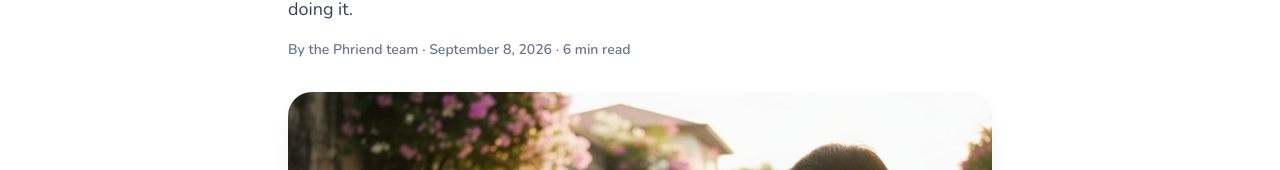
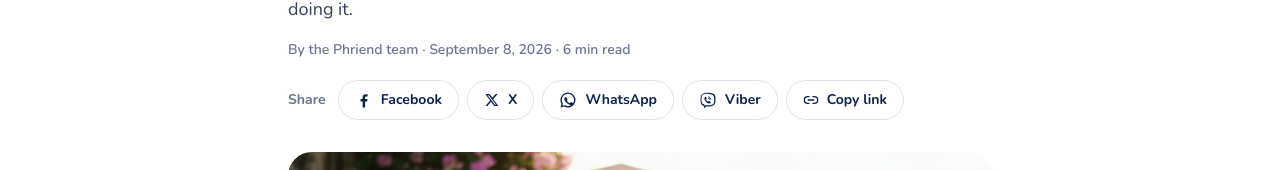
Before and after one commit to newmachinesph/phriend-web, a Next.js app: page /blog/photographers-and-videographers-earn-with-phriend in a window 1280 px wide. Shown: the part 444-614 px from the top of the page. Built offline with nearby package versions, Linux system fonts and the light colour scheme; no server answers.

Commit message:
feat(blog): share bar on articles (Facebook, X, WhatsApp, Viber, copy link, native sheet)

```diff
--- a/app/blog/[slug]/page.tsx
+++ b/app/blog/[slug]/page.tsx
@@ -2,6 +2,7 @@ import type { Metadata } from "next";
 import Image from "next/image";
 import { notFound } from "next/navigation";
 import { ArticleCta, BackToBlog } from "@/components/blog";
+import { ShareBar } from "@/components/share-bar";
 import { pageMeta, SITE_NAME, SITE_URL } from "@/lib/site";
 import { findDbPost, readingMinutes, renderMarkdown } from "@/lib/blog-db";
 import { findPost, POSTS } from "../_posts";
@@ -19,7 +20,11 @@ export async function generateMetadata({ params }: { params: Promise<{ slug: str
     if (!db) return { title: "Article not found", robots: { index: false } };
     const base = pageMeta({ title: db.seoTitle || db.title.slice(0, 60), description: db.description.slice(0, 150), path: `/blog/${db.slug}` });
     const og = { url: `/blog/${db.slug}/opengraph-image`, width: 1200, height: 630, alt: db.title };
-    return { ...base, openGraph: { ...base.openGraph, type: "article", publishedTime: db.publishedAt, modifiedTime: db.updatedAt, authors: [SITE_NAME], tags: db.tags, images: [og] }, twitter: { card: "summary_large_image", title: db.seoTitle || db.title, description: db.description, images: [og.url] } };
+    return {
+      ...base,
+      openGraph: { ...base.openGraph, type: "article", publishedTime: db.publishedAt, modifiedTime: db.updatedAt, authors: [SITE_NAME], tags: db.tags, images: [og] },
+      twitter: { card: "summary_large_image", title: db.seoTitle || db.title, description: db.description, images: [og.url] },
+    };
   }
   const base = pageMeta({ title: post.seoTitle, description: post.seoDescription, path: `/blog/${post.slug}` });
   const og = { url: `/blog/${post.slug}/opengraph-image`, width: 1200, height: 630, alt: post.ogTitle ?? post.seoTitle };
@@ -84,6 +89,9 @@ export default async function ArticlePage({ params }: { params: Promise<{ slug:
         <p className="mt-4 text-sm font-semibold text-muted">
           By the Phriend team · {fmt(post.date)} · {post.readingMinutes} min read
         </p>
+        <div className="mt-5">
+          <ShareBar url={url} title={post.title} />
+        </div>
       </header>
       <div className="relative mt-8 aspect-[16/9] overflow-hidden rounded-3xl shadow-card">
         <Image src={post.hero.src} alt={post.hero.alt} width={1600} height={900} sizes="(min-width: 768px) 768px, 100vw" className="h-full w-full object-cover" priority />
@@ -102,6 +110,9 @@ export default async function ArticlePage({ params }: { params: Promise<{ slug:
         </dl>
       </article>
 
+      <div className="mt-10 border-t border-line pt-6">
+        <ShareBar url={url} title={post.title} />
+      </div>
       <ArticleCta category={post.category} />
     </main>
   );
@@ -148,6 +159,9 @@ function DbArticle({ post }: { post: NonNullable<Awaited<ReturnType<typeof findD
         <p className="mt-4 text-sm font-semibold text-muted">
           By the Phriend team · {fmt(post.publishedAt.slice(0, 10))} · {readingMinutes(post.bodyMd)} min read
         </p>
+        <div className="mt-5">
+          <ShareBar url={url} title={post.title} />
+        </div>
       </header>
       {post.cover && (
         <div className="relative mt-8 aspect-[16/9] overflow-hidden rounded-3xl shadow-card">
@@ -156,6 +170,9 @@ function DbArticle({ post }: { post: NonNullable<Awaited<ReturnType<typeof findD
       )}
       {/* Markdown written by Ops admins, sanitized in renderMarkdown before it reaches the page */}
       <article className="article mt-10" dangerouslySetInnerHTML={{ __html: renderMarkdown(post.bodyMd) }} />
+      <div className="mt-10 border-t border-line pt-6">
+        <ShareBar url={url} title={post.title} />
+      </div>
       {niche && <ArticleCta category={niche} />}
     </main>
   );
--- /dev/null
+++ b/components/share-bar.tsx
@@ -0,0 +1,75 @@
+"use client";
+import { useState, useSyncExternalStore } from "react";
+import { Check, Link2, Share2 } from "lucide-react";
+
+const btn = "inline-flex h-10 items-center gap-2 rounded-full border border-line bg-white px-4 text-sm font-bold text-ink transition hover:border-brand hover:text-brand-text";
+
+const Facebook = () => (
+  <svg viewBox="0 0 24 24" width="18" height="18" fill="currentColor" aria-hidden="true">
+    <path d="M13.5 22v-8h2.7l.4-3.2h-3.1V8.8c0-.9.3-1.6 1.6-1.6h1.7V4.4c-.3 0-1.3-.1-2.5-.1-2.5 0-4.1 1.5-4.1 4.2v2.3H7.4V14h2.8v8h3.3z" />
+  </svg>
+);
+const XLogo = () => (
+  <svg viewBox="0 0 24 24" width="16" height="16" fill="currentColor" aria-hidden="true">
+    <path d="M17.5 3h3l-6.8 7.8L21.7 21h-6.2l-4.9-6.4L5 21H2l7.3-8.4L1.9 3h6.4l4.4 5.8L17.5 3zm-1.1 16.2h1.7L7 4.7H5.2l11.2 14.5z" />
+  </svg>
+);
+const WhatsApp = () => (
+  <svg viewBox="0 0 24 24" width="18" height="18" fill="currentColor" aria-hidden="true">
+    <path d="M12 2a10 10 0 0 0-8.6 15.1L2 22l5-1.3A10 10 0 1 0 12 2zm0 1.8a8.2 8.2 0 0 1 0 16.4c-1.5 0-2.9-.4-4.1-1.1l-.3-.2-3 .8.8-2.9-.2-.3A8.2 8.2 0 0 1 12 3.8zm-3.2 4.3c-.2 0-.5 0-.7.3-.3.3-1 1-1 2.4s1 2.8 1.2 3c.1.2 2 3.1 4.9 4.3 2.4 1 2.9.8 3.4.7.5 0 1.7-.7 1.9-1.4.2-.7.2-1.2.2-1.4-.1-.1-.3-.2-.6-.3l-1.9-.9c-.3-.1-.5-.2-.7.1l-.9 1.1c-.2.2-.3.2-.6.1a6.7 6.7 0 0 1-3.3-2.9c-.2-.4.2-.4.6-1.1.1-.2 0-.4 0-.5l-.9-2.1c-.2-.5-.4-.5-.6-.5z" />
+  </svg>
+);
+const Viber = () => (
+  <svg viewBox="0 0 24 24" width="18" height="18" fill="currentColor" aria-hidden="true">
+    <path d="M12 2.2c-3.6 0-6.8.9-8.3 2.4C2.5 5.9 2 8.3 2 11.6c0 2.9.4 5.2 1.6 6.6.7.8 1.7 1.4 3 1.8v3l3.1-2.4c.7.1 1.5.1 2.3.1 3.6 0 6.8-.9 8.3-2.4 1.2-1.3 1.7-3.7 1.7-7s-.5-5.7-1.7-7C18.8 3.1 15.6 2.2 12 2.2zm0 1.9c3.2 0 6 .8 7 1.8.8.9 1.2 3 1.2 5.7s-.4 4.8-1.2 5.7c-1 1-3.8 1.8-7 1.8-.8 0-1.6-.1-2.4-.2l-.4-.1-1.7 1.3v-1.8l-.6-.2c-1.1-.3-1.9-.7-2.4-1.3-.8-.9-1.2-3-1.2-5.6s.4-4.8 1.2-5.7c1-1 3.8-1.8 7.5-1.8zm-3.1 3.6c-.2 0-.5.1-.7.3-.6.5-1.1 1.2-1.1 2 0 .3.1.6.2.9.9 2.5 2.7 4.5 5.1 5.6.4.2.8.3 1.2.3.8 0 1.5-.5 2-1.1.2-.2.3-.5.3-.7 0-.2-.1-.4-.3-.5l-1.7-1.1c-.2-.1-.4-.2-.6-.2-.3 0-.5.1-.7.3l-.4.4c-.1.1-.2.1-.4 0-1-.5-1.9-1.4-2.4-2.4-.1-.1 0-.3 0-.4l.4-.4c.3-.3.4-.7.2-1.1L9.5 8c-.2-.2-.4-.3-.6-.3zm3.4-.4a.5.5 0 0 0 0 1c1.6.1 2.9 1.4 3 3a.5.5 0 0 0 1 0c-.1-2.1-1.8-3.9-4-4zm.2 1.8a.5.5 0 0 0-.1 1c.6.1 1.1.6 1.2 1.2a.5.5 0 0 0 1-.1 2.3 2.3 0 0 0-2.1-2.1z" />
+  </svg>
+);
+
+/** Share an article: the native sheet on phones, the networks people here actually use on desktop, and a copy button. */
+export function ShareBar({ url, title }: { url: string; title: string }) {
+  const [copied, setCopied] = useState(false);
+  const canShare = useSyncExternalStore(
+    () => () => {},
+    () => "share" in navigator,
+    () => false,
+  ); // the native sheet exists on phones; false during server render
+  const u = encodeURIComponent(url);
+  const t = encodeURIComponent(title);
+  const copy = async () => {
+    try {
+      await navigator.clipboard.writeText(url);
+      setCopied(true);
+      setTimeout(() => setCopied(false), 1800);
+    } catch {}
+  };
+  const native = async () => {
+    try {
+      await navigator.share({ title, url });
+    } catch {}
+  };
+  return (
+    <div className="flex flex-wrap items-center gap-2">
+      <span className="mr-1 text-sm font-bold text-muted">Share</span>
+      <a href={`https://www.facebook.com/sharer/sharer.php?u=${u}`} target="_blank" rel="noopener noreferrer" className={btn} aria-label="Share on Facebook">
+        <Facebook /> Facebook
+      </a>
+      <a href={`https://twitter.com/intent/tweet?url=${u}&text=${t}`} target="_blank" rel="noopener noreferrer" className={btn} aria-label="Share on X">
+        <XLogo /> X
+      </a>
+      <a href={`https://wa.me/?text=${t}%20${u}`} target="_blank" rel="noopener noreferrer" className={btn} aria-label="Share on WhatsApp">
+        <WhatsApp /> WhatsApp
+      </a>
+      <a href={`viber://forward?text=${t}%20${u}`} className={btn} aria-label="Share on Viber">
+        <Viber /> Viber
+      </a>
+      <button type="button" onClick={copy} className={btn} aria-label="Copy link">
+        {copied ? <Check size={16} /> : <Link2 size={16} />} {copied ? "Copied" : "Copy link"}
+      </button>
+      {canShare && (
+        <button type="button" onClick={native} className={btn} aria-label="More ways to share">
+          <Share2 size={16} /> More
+        </button>
+      )}
+    </div>
+  );
+}
```
